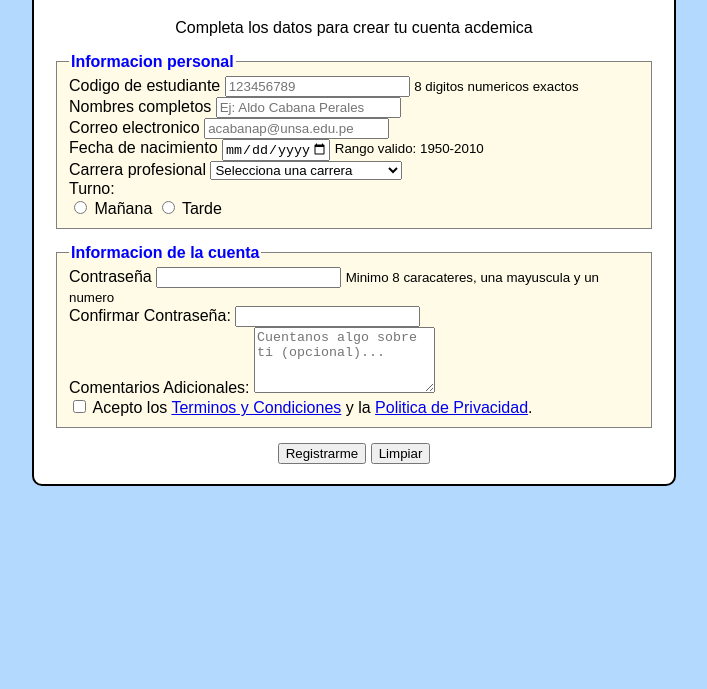
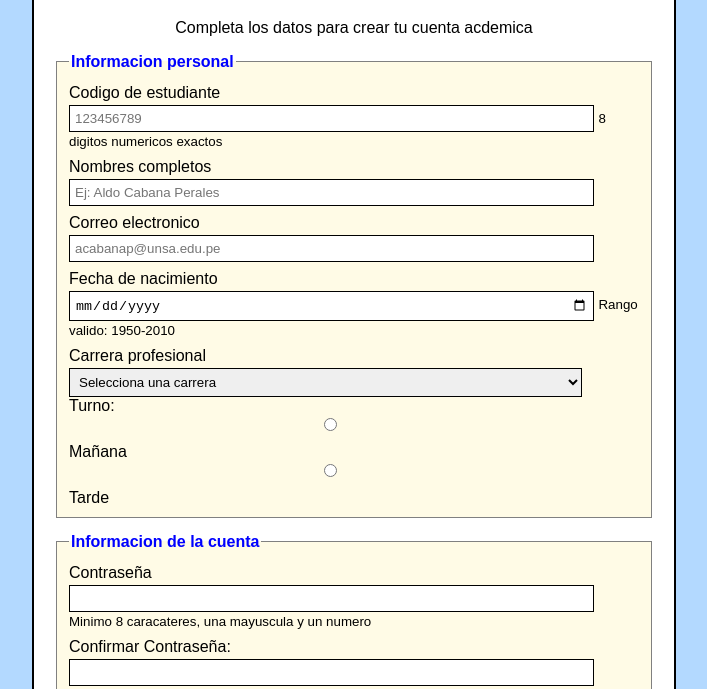
Before and after one commit to acabanap-ghost/IDWeb, a plain HTML site: page Lab02/Ejercicio 2.html in a window 1280 px wide. Shown: the part 111-800 px from the top of the page, without its empty margins (286-993 px from the left). Drawn offline with Linux system fonts and the light colour scheme.

Commit message:
modificamos el cuadro de texto(textarea)

```diff
--- a/Lab02/Ejercicio 3.css
+++ b/Lab02/Ejercicio 3.css
@@ -25,3 +25,23 @@ legend{
 color:blue;
 font-weight:bold;
 }
+.form-group label{
+display:block;
+margin-top:8px;
+text-align:left;
+}
+input,select,textarea{
+width:90%;
+padding:5px;
+margin-top:3px;
+border:1px solid black;
+}
+input:hover,select:hover,textarea:hover{
+background:yellow;
+}
+input:focus,select:focus,textarea:focus{
+background:lightgreen;
+}
+input:disabled{
+background:gray;
+}
```
